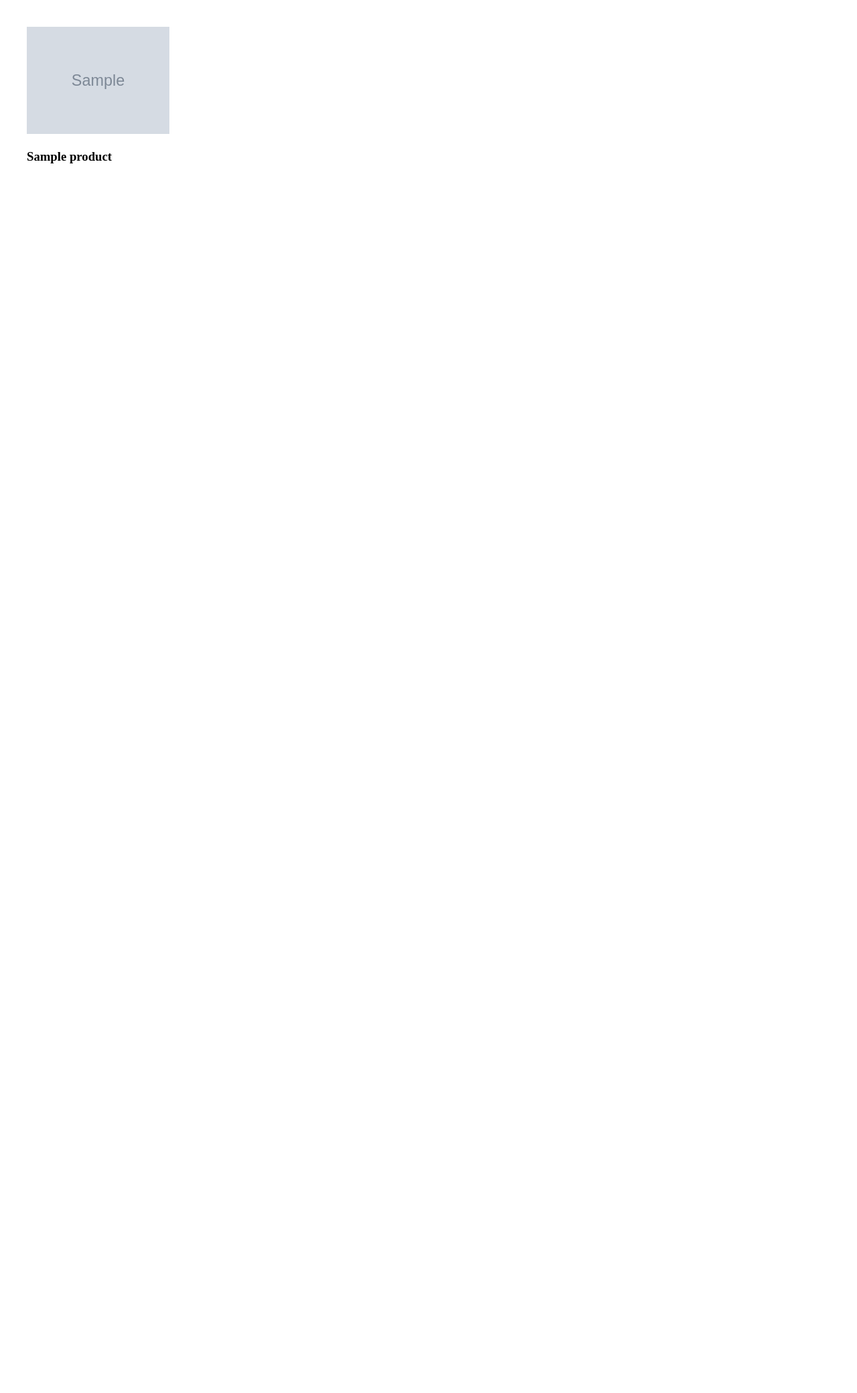
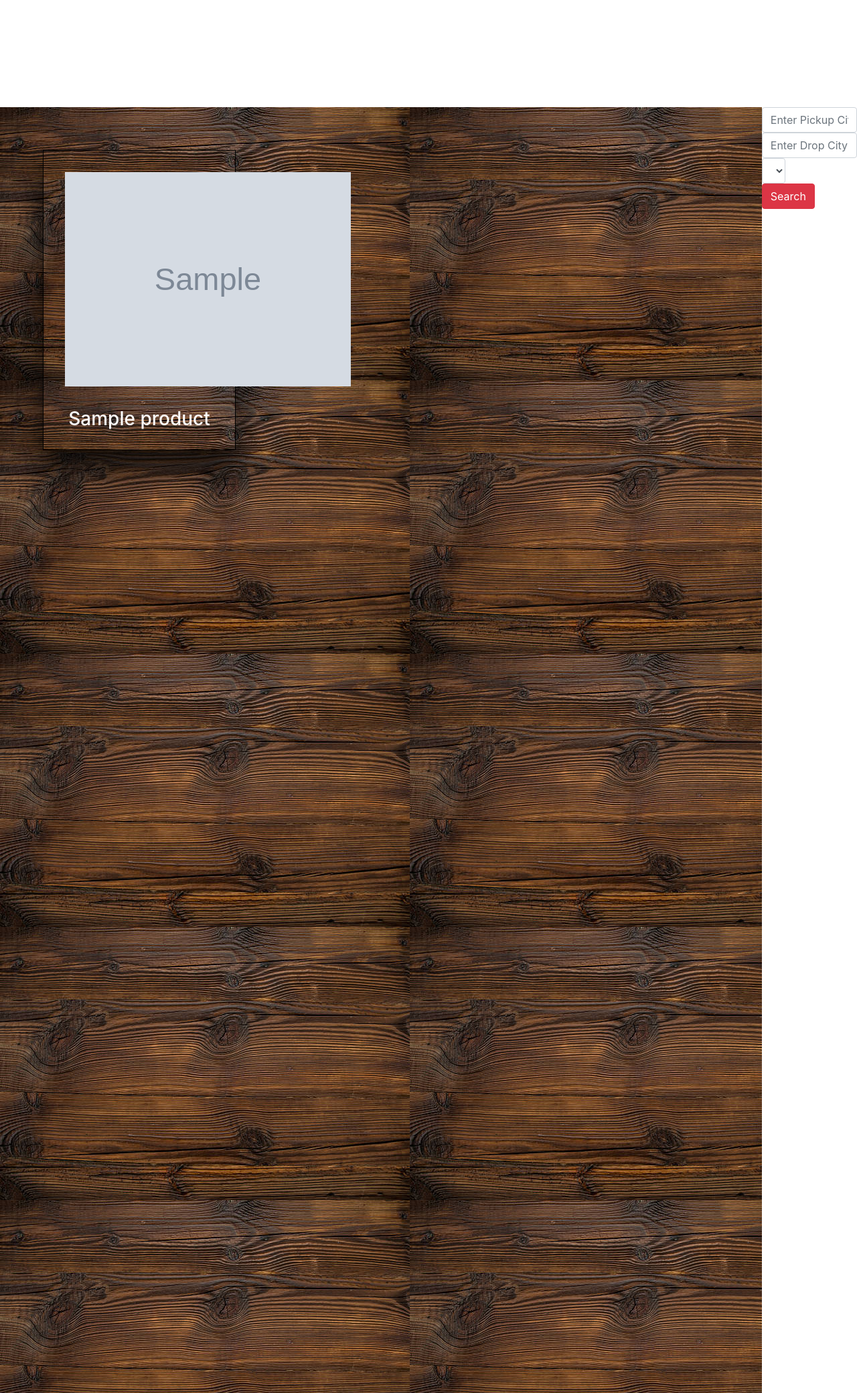
Before and after one commit to tiagowebersc/PHP_ecommerce, a PHP site: page /search.php in a window 1280 px wide. Shown: the whole page at 67% size. Before the commit the page ends 244 px from the top, so only its background shows below. Run offline with PHP 8.4, Linux system fonts and the light colour scheme; tables that the repository leaves empty hold one stand-in row (values such as "Sample post"); grey boxes marked "Sample" are stand-in pictures; a stand-in replaces the project's code that opens the database connection; some libraries are stand-ins or nearby versions.

Commit message:
bookshelf in progress

```diff
--- a/search.php
+++ b/search.php
@@ -5,12 +5,23 @@
     <meta charset="UTF-8">
     <meta name="viewport" content="width=device-width, initial-scale=1.0">
     <meta http-equiv="X-UA-Compatible" content="ie=edge">
+    <!-- fontawesome kit -->
+    <script src="https://kit.fontawesome.com/6fd801e476.js"></script>
+    <!-- bootstrap -->
+    <link href="//maxcdn.bootstrapcdn.com/bootstrap/4.1.1/css/bootstrap.min.css" rel="stylesheet" id="bootstrap-css">
     <link rel='stylesheet' href='styleBanana/style.css'>
     <title>Document</title>
+
+
 </head>
 
 <body>
-    <section id='bookshalf'>
+
+
+    <main>
+
+        <!-- Books container (cover + title)-->
+        <section id='bookshelf'>
 
             <?php
 
@@ -23,14 +34,54 @@
                 $resoult = mysqli_query($connection, $query);
                 while ($db_record = mysqli_fetch_assoc($resoult)) {
                     echo '<article class="cardBook">';
-               echo  '<div><img class="cover" src='.$db_record['cover'].'></div>';
-               echo '<h3 class="">'.$db_record['title'].'</h3>';
+                    echo  '<div class="divcover"><img class="cover" src=' . $db_record['cover'] . '></div>';
+                    echo '<h3 class="">' . $db_record['title'] . '</h3>';
                     echo '</article>';
                 }
             }
             ?>
 
         </section>
+        <section id='search'>
+            <section class="search-sec">
+                <div class="container">
+                    <form action="#" method="post" novalidate="novalidate">
+                        <div class="row">
+                            <div class="col-lg-12">
+                                <div class="row">
+                                    <div class="col-lg-12 col-md-12 col-sm-12 p-0">
+                                        <input type="text" class="form-control search-slt" placeholder="Enter Pickup City">
+                                    </div>
+                                    <div class="col-lg-12 col-md-12 col-sm-12 p-0">
+                                        <input type="text" class="form-control search-slt" placeholder="Enter Drop City">
+                                    </div>
+                                    <div class="col-lg-3 col-md-3 col-sm-12 p-0">
+                                        <select class="form-control search-slt" id="exampleFormControlSelect1">
+                                            <option>Select Vehicle</option>
+                                            <option>Example one</option>
+                                            <option>Example one</option>
+                                            <option>Example one</option>
+                                            <option>Example one</option>
+                                            <option>Example one</option>
+                                            <option>Example one</option>
+                                        </select>
+                                    </div>
+                                    <div class="col-lg-3 col-md-3 col-sm-12 p-0">
+                                        <button type="button" class="btn btn-danger wrn-btn">Search</button>
+                                    </div>
+                                </div>
+                            </div>
+                        </div>
+                    </form>
+                </div>
+            </section>
+    </main>
 </body>
 
+
+
+
+<script src="//maxcdn.bootstrapcdn.com/bootstrap/4.1.1/js/bootstrap.min.js"></script>
+<script src="//cdnjs.cloudflare.com/ajax/libs/jquery/3.2.1/jquery.min.js"></script>
+
 </html>
--- a/styleBanana/style.css
+++ b/styleBanana/style.css
@@ -1,14 +1,65 @@
-.cover {
-  height: 10rem;
+* {
+  margin: 0;
+  padding: 0;
+  border: 0;
 }
 
-#bookshaft {
-  width: 30rem;
+.cover {
+  height: 20rem;
+}
+
+#bookshelf {
+  height: 120rem;
+  width: 80rem;
+  display: -webkit-box;
+  display: -ms-flexbox;
+  display: flex;
+  -ms-flex-wrap: wrap;
+      flex-wrap: wrap;
+  margin: auto;
+  background-image: url("img/wood.jpg");
 }
 
 .cardBook {
-  height: 12rem;
-  width: 8rem;
+  height: 28rem;
+  width: 18rem;
+  margin: 4rem;
+  text-align: center;
+  border: 1px solid black;
   padding: 2rem;
+  -webkit-box-shadow: -1px 27px 38px 5px rgba(0, 0, 0, 0.75);
+  box-shadow: -1px 27px 38px 5px rgba(0, 0, 0, 0.75);
+}
+
+h3 {
+  margin-top: 2rem;
+  color: white;
+}
+
+.divcover {
+  text-align: center;
+  width: 14rem;
+  margin: auto;
+}
+
+main {
+  padding-top: 10rem;
+  display: -webkit-box;
+  display: -ms-flexbox;
+  display: flex;
+}
+
+#search {
+  width: 10rem;
+}
+
+.row {
+  display: -webkit-box;
+  display: -ms-flexbox;
+  display: flex;
+  -webkit-box-orient: vertical;
+  -webkit-box-direction: normal;
+      -ms-flex-direction: column;
+          flex-direction: column;
 }
 /*# sourceMappingURL=style.css.map */
--- a/styleBanana/style.scss
+++ b/styleBanana/style.scss
@@ -1,14 +1,45 @@
+* {
+  margin: 0;
+  padding: 0;
+  border: 0;
+}
 .cover {
-  height: 10rem;
+  height: 20rem;
 }
-#bookshaft {
-  width: 30rem;
+#bookshelf {
+  height: 120rem;
+  width: 80rem;
+
+  display: flex;
+  flex-wrap: wrap;
+  margin: auto;
+  background-image: url('img/wood.jpg');
 }
 .cardBook {
-    height: 12rem;
-    width: 8rem;
-    padding: 2rem;
+  height: 28rem;
+  width: 18rem;
+  margin: 4rem;
+  text-align: center;
+ border: (1px solid black);
+ padding: 2rem;
+ -webkit-box-shadow: -1px 27px 38px 5px rgba(0,0,0,0.75);
+-moz-box-shadow: -1px 27px 38px 5px rgba(0,0,0,0.75);
+box-shadow: -1px 27px 38px 5px rgba(0,0,0,0.75);
 }
-h3{
+h3 {
+  margin-top: 2rem;
+  color: white;
+}
+.divcover {
+  text-align: center;
+  width: 14rem;
+  margin: auto;
 
 }
+main {
+  padding-top: 10rem;
+  display: flex;
+}
+#search{width:10rem; }
+.row{display:flex;
+flex-direction: column;}
```
Also changed, not shown: styleBanana/img/wood.jpg (added), 1 other file. Lines whose indentation alone changed are shown as unchanged.
